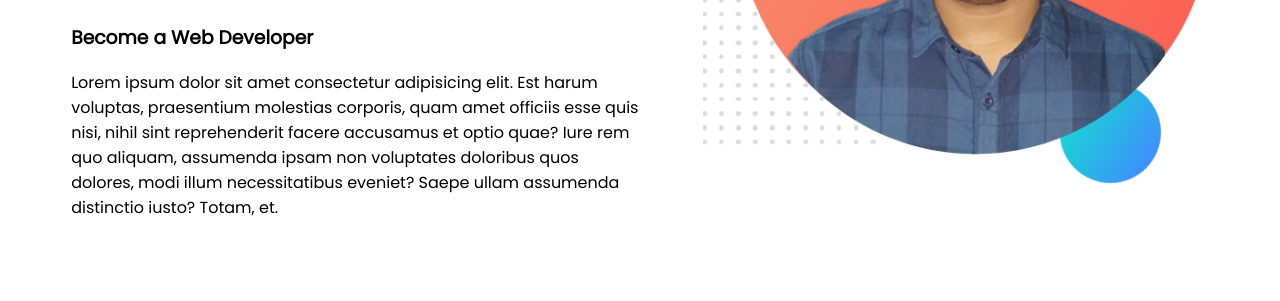
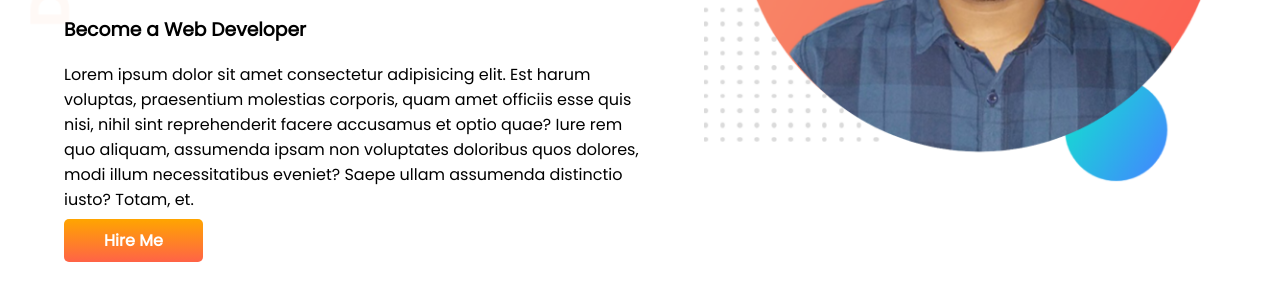
Before and after one commit to hridaykm1/my-portfolio, a plain HTML site: page my-portfolio/index.html in a window 1280 px wide. Shown: the part 335-636 px from the top of the page. Drawn offline with Linux system fonts and the light colour scheme.

Commit message:
first commit

```diff
--- a/my-portfolio/index.html
+++ b/my-portfolio/index.html
@@ -13,7 +13,7 @@
 </head>
 
 <body>
-    <section>
+    <section class="top-banner">
         <div class="half-width">
             <h1>Welcome To</h1>
             <h1><span class="orange-color">Hriday Karmaker</span> World!</h1>
@@ -23,6 +23,8 @@
                 quam amet officiis esse quis nisi, nihil sint reprehenderit facere accusamus et optio quae? Iure rem quo
                 aliquam, assumenda ipsam non voluptates doloribus quos dolores, modi illum necessitatibus eveniet? Saepe
                 ullam assumenda distinctio iusto? Totam, et.</p>
+
+            <a class="link-button" target="_blank" href="https://github.com/hridaykm1">Hire Me</a>
         </div>
 
         <div class="half-width">
--- a/my-portfolio/style.css
+++ b/my-portfolio/style.css
@@ -1,5 +1,6 @@
 body {
     font-family: 'Poppins', sans-serif;
+    margin: 0;
 }
 
 h1 {
@@ -22,3 +23,17 @@ section {
 .half-width img {
     width: 90%;
 }
+
+.link-button {
+    text-decoration: none;
+    color: white;
+    background-image: linear-gradient(orange, tomato);
+    font-weight: 700;
+    padding: 10px 40px;
+    border-radius: 5px;
+}
+
+.top-banner {
+    background-image: url(images/top-banner.png);
+    background-repeat: no-repeat;
+}
```
Also changed, not shown: my-portfolio/images/dream-bg.png (added), my-portfolio/images/exp-bg.png (added), my-portfolio/images/top-banner.png (added).
